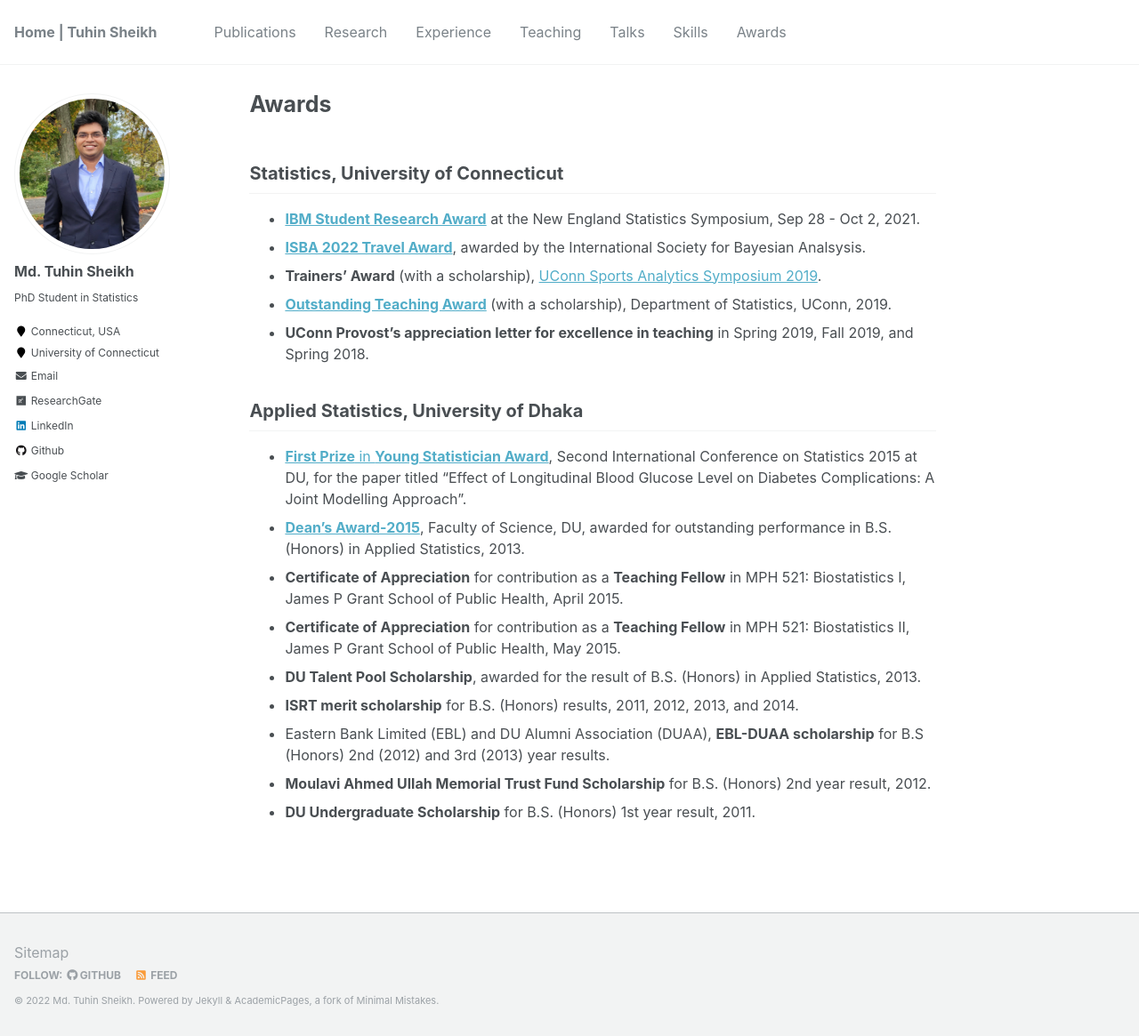
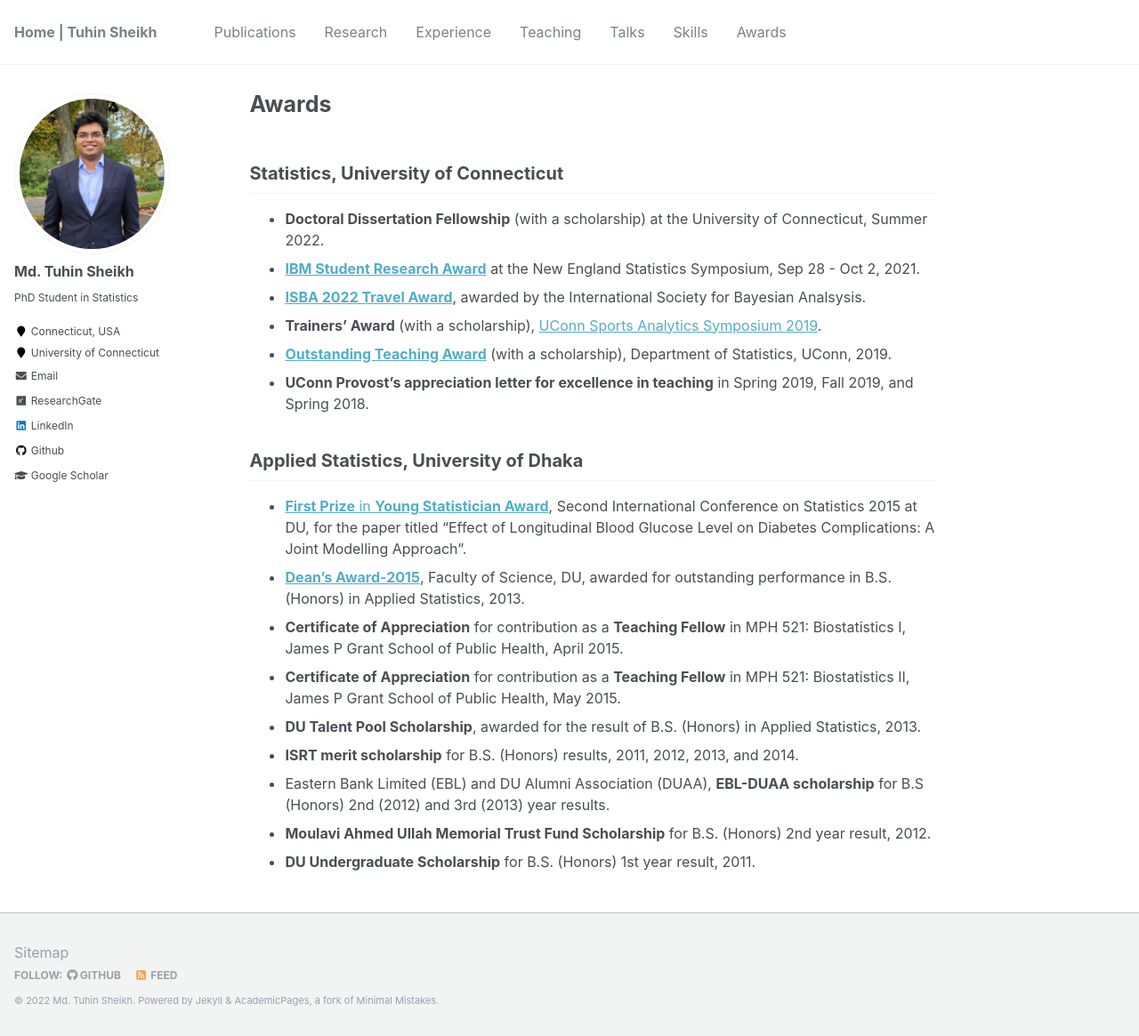
Before and after one commit to mdtuhinsheikh/mdtuhinsheikh.github.io, a Jekyll site: the page built from _pages/awards.md, in a window 1280 px wide and 1165 px high. Shown: the whole window at 89% size. Built offline with Jekyll 4.4.1, drawn with Linux system fonts in a browser that asks for light colours.

Commit message:
Update awards.md

```diff
--- a/_pages/awards.md
+++ b/_pages/awards.md
@@ -5,6 +5,7 @@ author_profile: true
 ---
 
 ## Statistics, University of Connecticut
+* **Doctoral Dissertation Fellowship** (with a scholarship) at the University of Connecticut, Summer 2022.
 * **[IBM Student Research Award](https://nestat.org/ibmawards/)** at the New England Statistics Symposium, Sep 28 - Oct 2, 2021.
 * **[ISBA 2022 Travel Award](https://stat.uconn.edu/2021/09/07/awards-2/)**, awarded by the International Society for Bayesian Analsysis.
 * **Trainers' Award** (with a scholarship), [UConn Sports Analytics Symposium 2019](https://statds.org/events/ucsas2019/).
```
